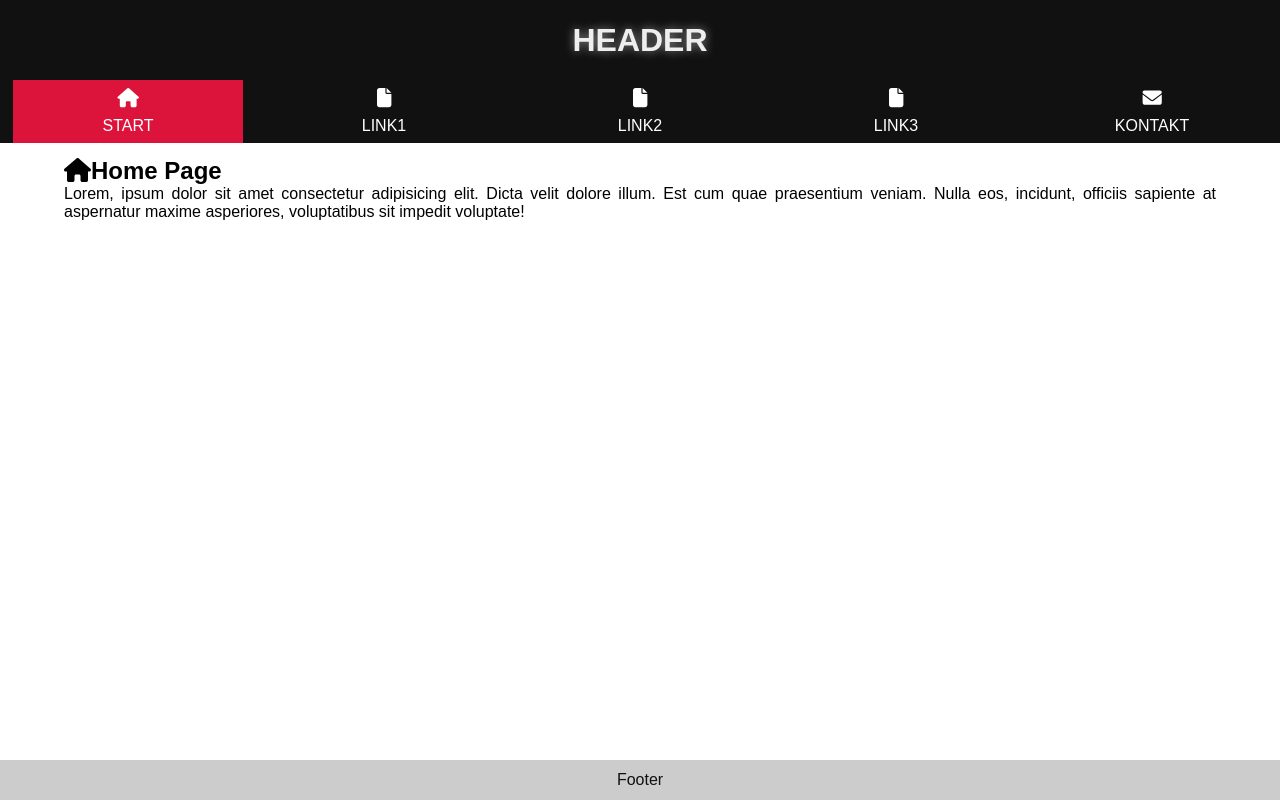
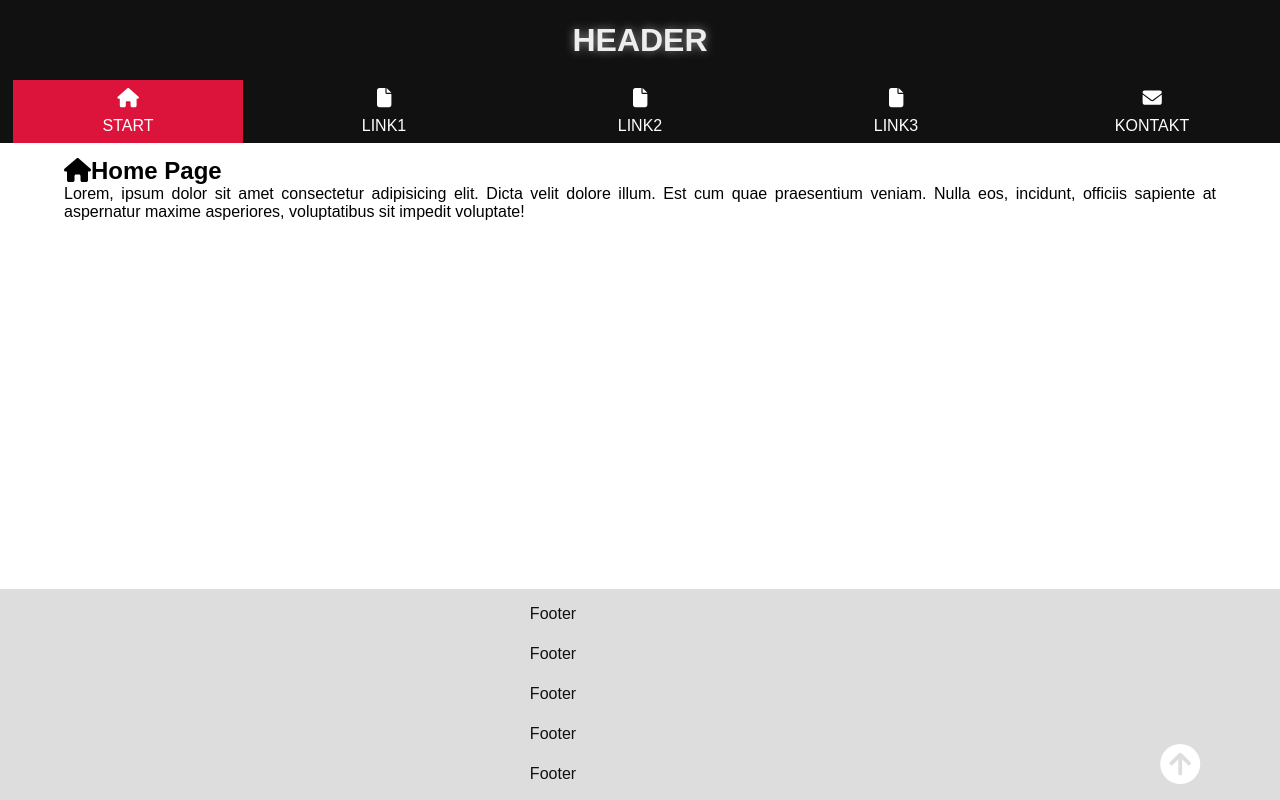
Before and after one commit to blackPixel28/React-Web-Page-Layout, a React (Create React App) app: page / in a window 1280 px wide. Built offline with nearby package versions, Linux system fonts and the light colour scheme.

Commit message:
add button ArrowUp

```diff
--- /dev/null
+++ b/src/components/ArrowUp/index.js
@@ -0,0 +1,6 @@
+export default function ArrowUp() {
+    return window.scrollTo({
+        top: 0,
+        behavior: 'smooth',
+    })
+}
--- a/src/components/FontAwesomeIcon/index.js
+++ b/src/components/FontAwesomeIcon/index.js
@@ -1,3 +1,3 @@
 import { library } from '@fortawesome/fontawesome-svg-core';
-import { faHome, faFile, faEnvelope, faTriangleExclamation } from '@fortawesome/free-solid-svg-icons';
-library.add(faHome, faEnvelope, faFile, faTriangleExclamation)
+import { faHome, faFile, faEnvelope, faTriangleExclamation, faCircleArrowUp } from '@fortawesome/free-solid-svg-icons';
+library.add(faHome, faEnvelope, faFile, faTriangleExclamation, faCircleArrowUp)
--- a/src/css/Footer.css
+++ b/src/css/Footer.css
@@ -1,10 +1,29 @@
 footer {
+    display: flex;
+    justify-content: space-between;
+    align-items: flex-end;
     min-height: var(--footerHeight);
-    background-color: #ccc;
+    background-color: #ddd;
     color: #111;
-    text-align: center;
+}
+
+.footer-text {
+    flex-basis: 90%;
+    /* background-color: red; */
+    padding: 0.7vh;
 }
 
 footer p {
+    /* background-color: aqua; */
+    text-align: center;
     line-height: var(--footerHeight);
 }
+
+.footer-arrowUp {
+    flex-basis: 10%;
+    padding: 2vh 3vw 2vh 1vw;
+    display: block;
+    font-size: 5vh;
+    color: white;
+    cursor: pointer;
+}
--- a/src/layout/Footer.js
+++ b/src/layout/Footer.js
@@ -1,9 +1,18 @@
-import '../css/Footer.css'
+import '../css/Footer.css';
+import { FontAwesomeIcon } from '@fortawesome/react-fontawesome';
+import ArrowUp from '../components/ArrowUp'
 
 export default function Footer({ text }) {
     return (
         <footer className="app-footer">
-            <p>{text}</p>
+            <div className='footer-text'>
+                <p>{text}</p>
+                <p>{text}</p>
+                <p>{text}</p>
+                <p>{text}</p>
+                <p>{text}</p>
+            </div>
+            <FontAwesomeIcon className='footer-arrowUp' icon="fa-solid fa-circle-arrow-up" onClick={ArrowUp} />
         </footer>
     )
 }
```
